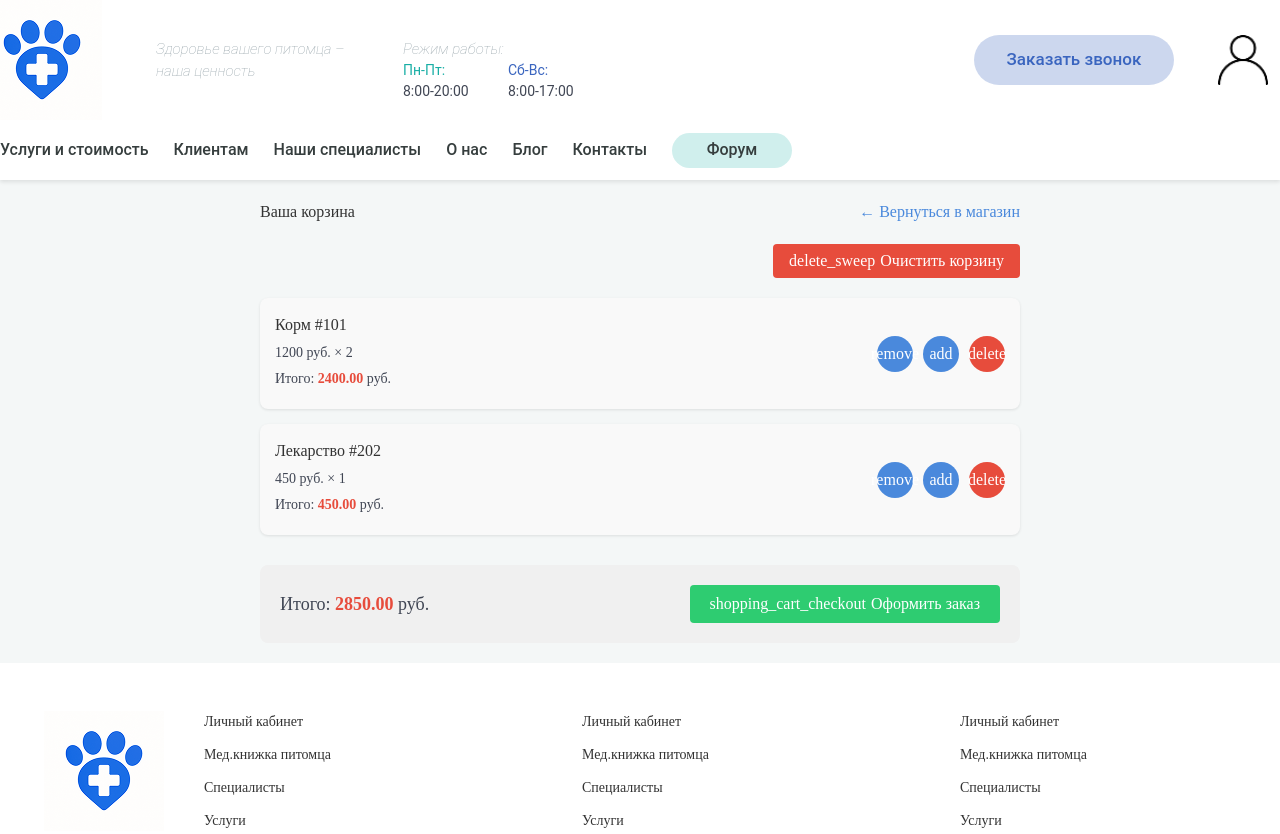
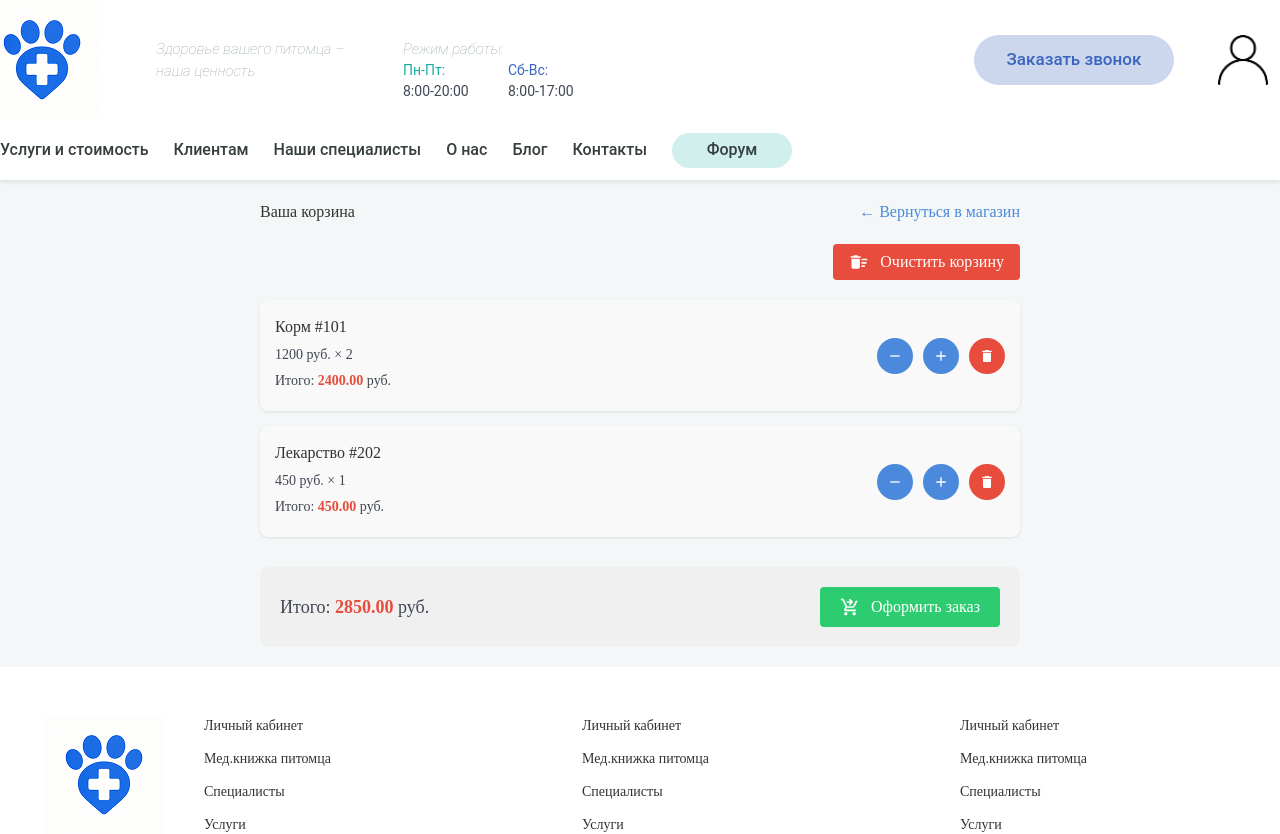
Before and after one commit to d1kis555/razrab-serv-prog, a React (Create React App) app in the folder vetklin/: page /cart in a window 1280 px wide. Shown: the top 834 px of the page. Built offline with nearby package versions, Linux system fonts and the light colour scheme.

Commit message:
добавил иконки в корзину

```diff
--- a/vetklin/src/pages/CartPage.jsx
+++ b/vetklin/src/pages/CartPage.jsx
@@ -1,5 +1,12 @@
 import React, { useState, useEffect } from 'react';
 import { useNavigate, Link } from 'react-router-dom';
+import {
+  MdDeleteSweep,
+  MdRemove,
+  MdAdd,
+  MdDelete,
+  MdShoppingCartCheckout
+} from 'react-icons/md';
 import '../styles/CartPage.css';
 
 function CartPage() {
@@ -20,12 +27,6 @@ function CartPage() {
   const fetchCartItems = async () => {
     try {
       setLoading(true);
-      // Заглушка для API цымбик внимание обрати!!!!!
-      // const response = await fetch('/api/cart');
-      // const data = await response.json();
-      // setCartItems(data.items);
-
-      // Временные данные для демонстрации
       const demoItems = [
         {
           id: 1,
@@ -67,15 +68,6 @@ function CartPage() {
 
     try {
       setLoading(true);
-      // Заглушка для API
-      // Цымбик вот такая темка +- должна быть тут
-      // const response = await fetch(`/api/cart/${itemId}`, {
-      //   method: 'PUT',
-      //   headers: { 'Content-Type': 'application/json' },
-      //   body: JSON.stringify({ quantity: newQuantity })
-      // });
-      // const data = await response.json();
-
       setCartItems(cartItems.map(item =>
         item.id === itemId ? { ...item, quantity: newQuantity } : item
       ));
@@ -93,11 +85,6 @@ function CartPage() {
 
     try {
       setLoading(true);
-      // Заглушка для API
-      // ВНИМАНИЕ ОБРПАТИ ЦЫМБИК
-      // const response = await fetch(`/api/cart/${itemId}`, { method: 'DELETE' });
-      // const data = await response.json();
-
       setCartItems(cartItems.filter(item => item.id !== itemId));
       showToast('Товар удалён из корзины');
     } catch (error) {
@@ -113,11 +100,6 @@ function CartPage() {
 
     try {
       setLoading(true);
-      // Заглушка для API
-      // ОБРАТИ ВНИМАНИЕ ЦЫМБИК
-      // const response = await fetch('/api/cart', { method: 'DELETE' });
-      // const data = await response.json();
-
       setCartItems([]);
       showToast('Корзина очищена');
     } catch (error) {
@@ -131,11 +113,6 @@ function CartPage() {
   const checkout = async () => {
     try {
       setLoading(true);
-      // Заглушка для API
-      // ВНИМАНИЕ ОБРАТИ ЦЫБИК
-      // const response = await fetch('/api/checkout', { method: 'POST' });
-      // const data = await response.json();
-
       showToast('Заказ успешно оформлен');
       setTimeout(() => navigate('/catalog'), 2000);
     } catch (error) {
@@ -169,7 +146,8 @@ function CartPage() {
       {cartItems.length > 0 && (
         <div className="cart-actions">
           <button className="clear-cart-btn" onClick={clearCart}>
-            <span className="material-icons">delete_sweep</span> Очистить корзину
+            <MdDeleteSweep size={20} style={{ marginRight: '6px', verticalAlign: 'middle' }} />
+            Очистить корзину
           </button>
         </div>
       )}
@@ -190,13 +168,13 @@ function CartPage() {
               </div>
               <div className="item-actions">
                 <button className="quantity-btn minus" onClick={() => updateQuantity(item.id, -1)}>
-                  <span className="material-icons">remove</span>
+                  <MdRemove />
                 </button>
                 <button className="quantity-btn plus" onClick={() => updateQuantity(item.id, 1)}>
-                  <span className="material-icons">add</span>
+                  <MdAdd />
                 </button>
                 <button className="remove-btn" onClick={() => removeCartItem(item.id)}>
-                  <span className="material-icons">delete</span>
+                  <MdDelete />
                 </button>
               </div>
             </div>
@@ -208,7 +186,8 @@ function CartPage() {
         <div className="cart-total">
           <h3>Итого: <span id="grand-total">{totalPrice.toFixed(2)}</span> руб.</h3>
           <button className="checkout-btn" onClick={checkout}>
-            <span className="material-icons">shopping_cart_checkout</span> Оформить заказ
+            <MdShoppingCartCheckout size={20} style={{ marginRight: '6px', verticalAlign: 'middle' }} />
+            Оформить заказ
           </button>
         </div>
       )}
--- a/vetklin/src/pages/CatalogPage.jsx
+++ b/vetklin/src/pages/CatalogPage.jsx
@@ -34,6 +34,7 @@ function CatalogPage() {
 
   const fetchCartCount = async () => {
     try {
+    // ЦЫМБИК ТУТ СДЕЛАТЬ НАДО
       // Здесь будет запрос к API для получения количества товаров в корзине
       // Пока используем заглушку
       setCartCount(0);
@@ -45,12 +46,12 @@ function CatalogPage() {
   const fetchBreeds = async () => {
     try {
       // Заглушка для запроса пород
-      // В реальном приложении будет запрос к API:
+      // ЦЫМБИК ТУТ СДЕЛАТЬ НАДО
       // const response = await fetch(`/api/breeds?animal_type=${filters.animalType}&product_type=${filters.productType}`);
       // const data = await response.json();
       // setBreeds(data);
 
-      // Временные данные для демонстрации
+      // Временные приколы
       const demoBreeds = {
         'Кошка': ['Британская', 'Сиамская', 'Мейн-кун'],
         'Собака': ['Лабрадор', 'Овчарка', 'Бульдог'],
@@ -67,7 +68,7 @@ function CatalogPage() {
     setLoading(true);
     try {
       // Заглушка для запроса товаров
-      // В реальном приложении будет запрос к API:
+      /// ЦЫМБИК ТУТ СДЕЛАТЬ НАДО
       // const params = new URLSearchParams();
       // params.append('type', filters.productType);
       // if (filters.animalType) params.append('animal_type', filters.animalType);
@@ -77,7 +78,7 @@ function CatalogPage() {
       // const data = await response.json();
       // setProducts(data);
 
-      // Временные данные для демонстрации
+
       const demoProducts = [
         {
           id: 1,
@@ -115,7 +116,7 @@ function CatalogPage() {
     setLoading(true);
     try {
       // Заглушка для добавления в корзину
-      // В реальном приложении будет запрос к API:
+      // ЦЫМБИК ТУТ СДЕЛАТЬ НАДО
       // const response = await fetch('/api/cart', {
       //   method: 'POST',
       //   headers: { 'Content-Type': 'application/json' },
@@ -154,7 +155,7 @@ function CatalogPage() {
     setFilters(prev => ({
       ...prev,
       productType: type,
-      breed: '' // Сбрасываем фильтр породы при смене типа товара
+      breed: ''
     }));
   };
 
@@ -174,7 +175,7 @@ function CatalogPage() {
   return (
     <div className="catalog-page">
       <header className="catalog-header">
-        <h1>PetShop - Магазин товаров для питомцев</h1>
+
         <div className="header-controls">
           <div className="filter-group">
             <label htmlFor="animal-type-filter">Вид животного:</label>
--- a/vetklin/src/styles/CatalogPage.css
+++ b/vetklin/src/styles/CatalogPage.css
@@ -2,7 +2,7 @@
     max-width: 1280px;
     margin: 0 auto;
     padding: 20px;
-    font-family: Arial, sans-serif;
+    font-family: 'Onest';
   }
 
   .catalog-header {
```
Also changed, not shown: vetklin/package.json (+133 -6 lines), 1 other file (tests, documents, lock files or other folders).
